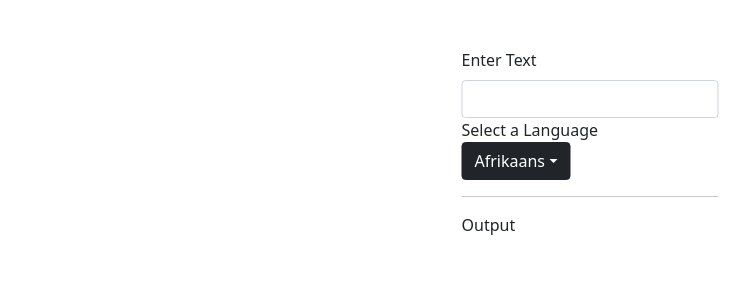
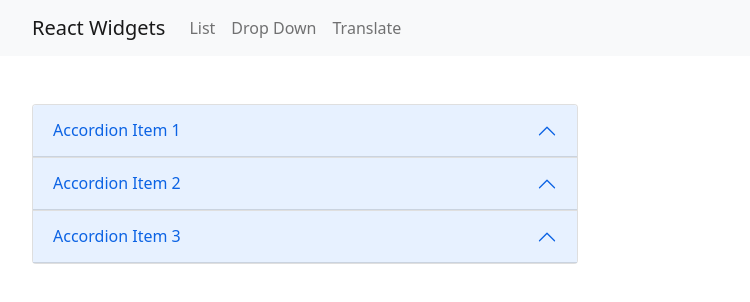
Before and after one commit to utsukushiihime/react-widgets, a React (Create React App) app: page / in a window 1280 px wide. Shown: the top 302 px of the page, without its empty margins (50-800 px from the left). Built offline with nearby package versions, Linux system fonts and the light colour scheme; no server answers.

Commit message:
adds header and routing

```diff
--- a/src/App.js
+++ b/src/App.js
@@ -1,6 +1,27 @@
-import React from 'react';
+import React, { useState } from 'react';
+import Accordion from './components/Accordion';
 import Translate from './components/Translate';
+import Dropdown from './components/Dropdown';
+import Search from './components/Search';
+import Route from './components/Route';
+import Header from './components/Header';
+
 import './App.scss';
+
+const items = [
+  {
+    title: 'Accordion Item 1',
+    content: 'Lorem ipsum dolor sit amet, consectetur adipiscing elit.',
+  },
+  {
+    title: 'Accordion Item 2',
+    content: 'Lorem ipsum dolor sit amet, this is some more content.',
+  },
+  {
+    title: 'Accordion Item 3',
+    content: 'Lorem ipsum dolor sit amet, this is some more content.',
+  },
+];
 
 const options = [
   {
@@ -18,16 +39,36 @@ const options = [
 ];
 
 const App = () => {
+  const [selected, setSelected] = useState(options[0]);
   return (
-    <main>
-      <div className="container-md mt-5">
-        <div className="position-relative">
-          <div className="position-absolute top-0 start-50 translate-middle-x">
-            <Translate />
+    <>
+      <Header />
+      <main>
+        <div className="container-md mt-5">
+          <div className="row">
+            <div className="col-6">
+              <Route path="/">
+                <Accordion items={items} />
+              </Route>
+              <Route path="/list">
+                <Search />
+              </Route>
+              <Route path="/dropdown">
+                <Dropdown
+                  label="Select a color"
+                  options={options}
+                  selected={selected}
+                  onSelectedChange={setSelected}
+                />
+              </Route>
+              <Route path="/translate">
+                <Translate />
+              </Route>
+            </div>
           </div>
         </div>
-      </div>
-    </main>
+      </main>
+    </>
   );
 };
 
--- /dev/null
+++ b/src/components/Header.js
@@ -0,0 +1,22 @@
+import React from 'react';
+import { Navbar, Container, Nav } from 'react-bootstrap';
+
+const Header = () => {
+  return (
+    <Navbar bg="light" expand="lg">
+      <Container>
+        <Navbar.Brand href="/">React Widgets</Navbar.Brand>
+        <Navbar.Toggle aria-controls="basic-navbar-nav" />
+        <Navbar.Collapse id="basic-navbar-nav">
+          <Nav className="me-auto">
+            <Nav.Link href="/list">List</Nav.Link>
+            <Nav.Link href="/dropdown">Drop Down</Nav.Link>
+            <Nav.Link href="/translate">Translate</Nav.Link>
+          </Nav>
+        </Navbar.Collapse>
+      </Container>
+    </Navbar>
+  );
+};
+
+export default Header;
--- /dev/null
+++ b/src/components/Route.js
@@ -0,0 +1,5 @@
+const Route = ({ path, children }) => {
+  return window.location.pathname === path ? children : null;
+};
+
+export default Route;
```
